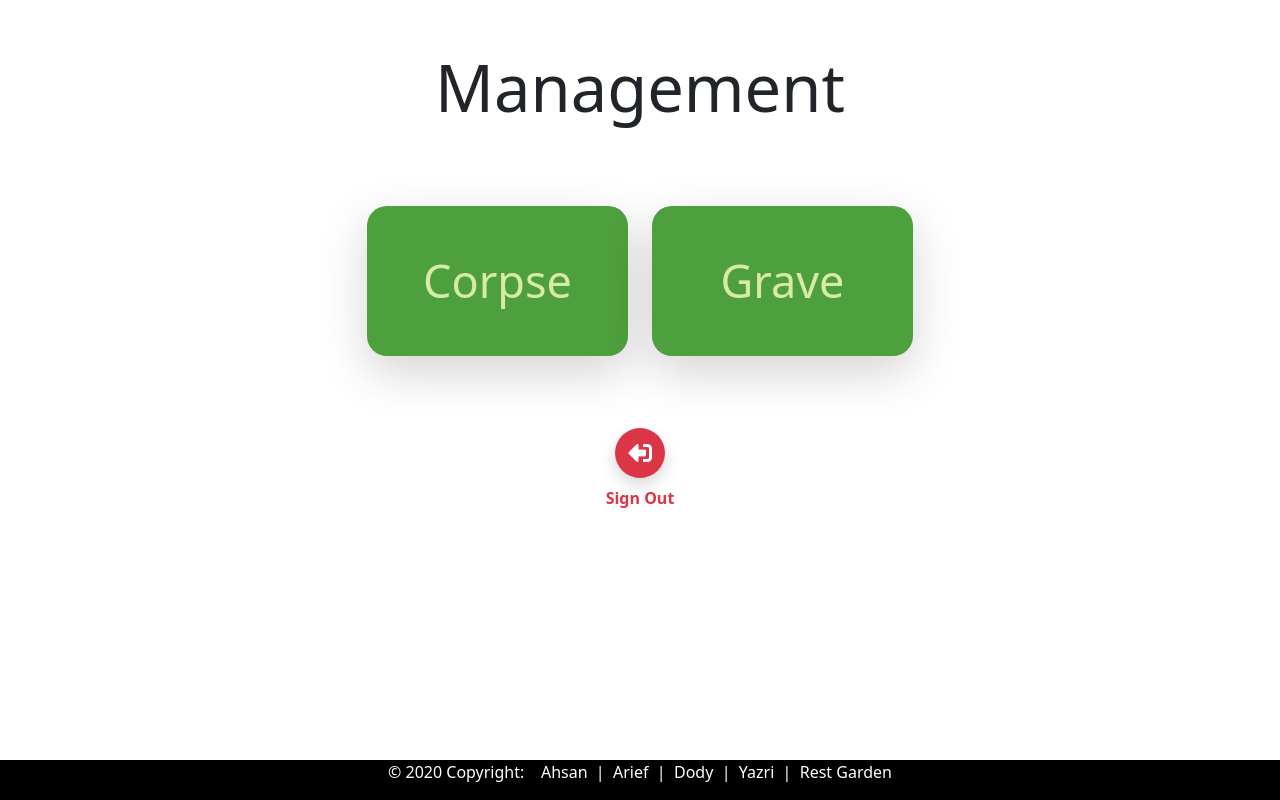
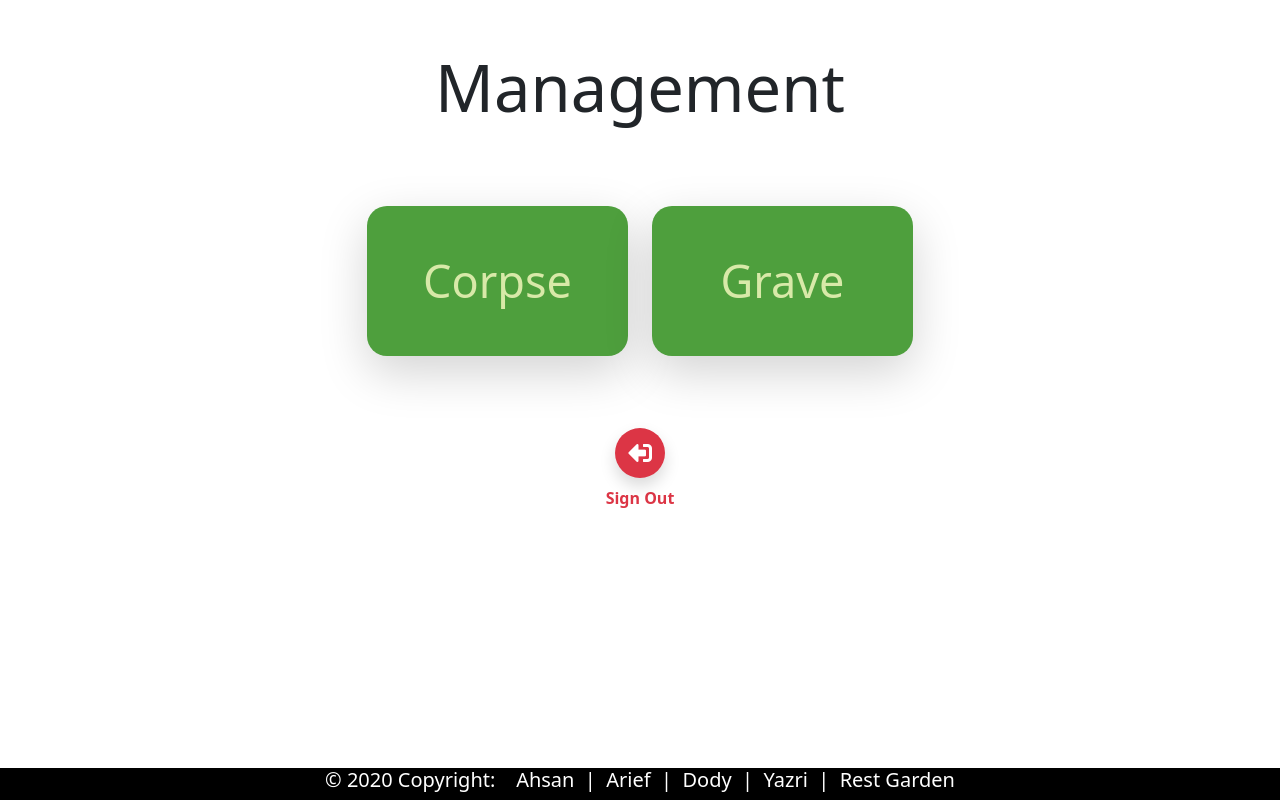
Before and after one commit to yazrip/Rest-Garden, an Angular app: page /dashboard in a window 1280 px wide. Built offline with nearby package versions, Linux system fonts and the light colour scheme.

Commit message:
[YZR][RG-005-FE] Login and Implement Layout

```diff
--- a/src/app/shared/components/footer/footer.component.html
+++ b/src/app/shared/components/footer/footer.component.html
@@ -1,5 +1,5 @@
 <footer class="d-flex justify-content-center footer">
   <div class="text-white" style="background-color: rgba(0, 0, 0, 0.2);">
-    <p class="text-center">© 2020 Copyright:&nbsp;&nbsp;&nbsp;&nbsp;Ahsan&nbsp;&nbsp;|&nbsp;&nbsp;Arief&nbsp;&nbsp;|&nbsp;&nbsp;Dody&nbsp;&nbsp;|&nbsp;&nbsp;Yazri&nbsp;&nbsp;|&nbsp;&nbsp;Rest Garden</p>
+    <h5 class="text-center lead">© 2020 Copyright:&nbsp;&nbsp;&nbsp;&nbsp;Ahsan&nbsp;&nbsp;|&nbsp;&nbsp;Arief&nbsp;&nbsp;|&nbsp;&nbsp;Dody&nbsp;&nbsp;|&nbsp;&nbsp;Yazri&nbsp;&nbsp;|&nbsp;&nbsp;Rest Garden</h5>
   </div>
 </footer>
```
